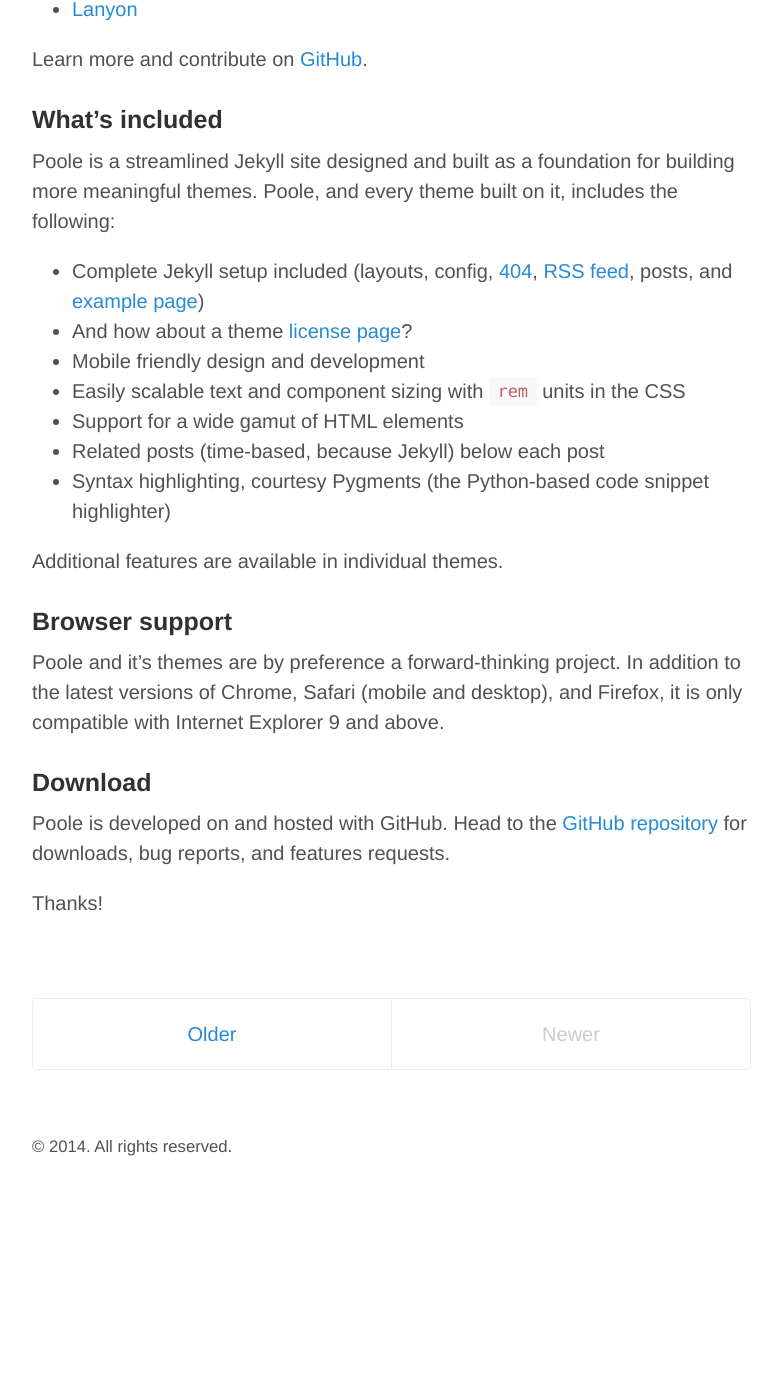
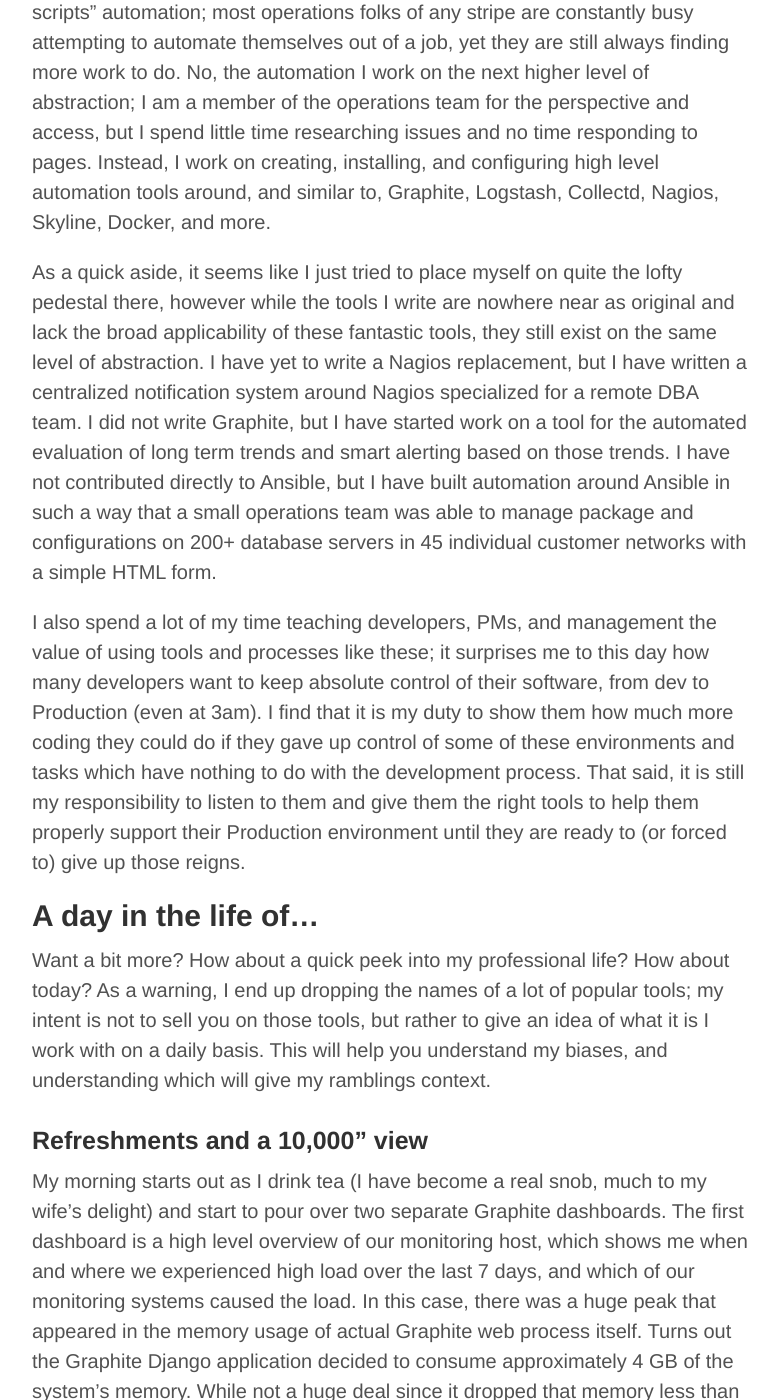
Before and after one commit to garrickp/garrickp.github.io, a Jekyll site: the page built from index.html, in a window 1280 px wide and 1400 px high, scrolled down 639 px. Shown: the whole window, without its empty margins (248-1030 px from the left). Built offline with Jekyll 4.4.1, drawn with Linux system fonts in a browser that asks for light colours; the list of posts is cut into pages by our own code; before the commit the page ends 1799 px from its top, so only the background shows below that; some of the changed text lies outside the part shown.

Commit message:
First post & completion of cleanup of default files

```diff
--- a/_layouts/default.html
+++ b/_layouts/default.html
@@ -19,8 +19,12 @@
 
       <footer class="footer">
         <small>
-          &copy; <time datetime="{{ site.time | date_to_xmlschema }}">{{ site.time | date: '%Y' }}</time>. All rights reserved.
+          &copy; <time datetime="{{ site.time | date_to_xmlschema }}">{{ site.time | date: '%Y' }}</time> All rights reserved
         </small>
+		-
+		<small>
+		  <a href="/about">About</a>
+	    </small>
       </footer>
     </div>
 
--- a/_posts/2014-01-02-introducing-poole.md
+++ /dev/null
@@ -1,41 +0,0 @@
----
-layout: post
-title: Introducing Poole
----
-
-*The Strange Case of Dr. Jekyll and Mr. Hyde* tells the story of a lawyer investigating the connection of two persons, Dr. Henry Jekyll and Mr. Edward Hyde. Chief among the novel's supporting cast is a man by the name of Mr. Poole, Dr. Jekyll's loyal butler.
-
------
-
-Poole is the butler for [Jekyll](http://jekyllrb.com), the static site generator. It's designed and developed by [@mdo](https://twitter.com/mdo) to provide a clear and concise foundational setup for any Jekyll site. It does so by furnishing a full vanilla Jekyll install with example templates, pages, posts, and styles.
-
-There are currently two themes built on Poole:
-
-* [Hyde](http://hyde.getpoole.com)
-* [Lanyon](http://lanyon.getpoole.com)
-
-Learn more and contribute on [GitHub](https://github.com/poole).
-
-### What's included
-
-Poole is a streamlined Jekyll site designed and built as a foundation for building more meaningful themes. Poole, and every theme built on it, includes the following:
-
-* Complete Jekyll setup included (layouts, config, [404](/404.html), [RSS feed](/atom.xml), posts, and [example page](/about))
-* And how about a theme [license page](/poole_license)?
-* Mobile friendly design and development
-* Easily scalable text and component sizing with `rem` units in the CSS
-* Support for a wide gamut of HTML elements
-* Related posts (time-based, because Jekyll) below each post
-* Syntax highlighting, courtesy Pygments (the Python-based code snippet highlighter)
-
-Additional features are available in individual themes.
-
-### Browser support
-
-Poole and it's themes are by preference a forward-thinking project. In addition to the latest versions of Chrome, Safari (mobile and desktop), and Firefox, it is only compatible with Internet Explorer 9 and above.
-
-### Download
-
-Poole is developed on and hosted with GitHub. Head to the <a href="https://github.com/poole/poole">GitHub repository</a> for downloads, bug reports, and features requests.
-
-Thanks!
--- /dev/null
+++ b/_posts/2014-12-27-welcome.md
@@ -0,0 +1,52 @@
+---
+layout: post
+title: A Welcome, and a Day in the Life
+---
+
+<div class="message">
+  My name is Garrick, and I am here to write about my experiences while writing code as a DevOps developer.
+</div>
+
+## When you say DevOps, what exactly do you mean?
+
+To say that the definition (and very existence) of the DevOps role is hotly contested (not to mention its presence as one of the latest buzzwords in our industry) is like saying that lisp is a niche language. Unkind, but no less true for the unkindness. Let us start with the definition as it applies to the career and niche I have made for myself.
+
+In two words, DevOps is meta automation. Not just "write Chef/Puppet/Ansible scripts" automation; most operations folks of any stripe are constantly busy attempting to automate themselves out of a job, yet they are still always finding more work to do. No, the automation I work on the next higher level of abstraction; I am a member of the operations team for the perspective and access, but I spend little time researching issues and no time responding to pages. Instead, I work on creating, installing, and configuring high level automation tools around, and similar to, Graphite, Logstash, Collectd, Nagios, Skyline, Docker, and more.
+
+As a quick aside, it seems like I just tried to place myself on quite the lofty pedestal there, however while the tools I write are nowhere near as original and lack the broad applicability of these fantastic tools, they still exist on the same level of abstraction. I have yet to write a Nagios replacement, but I have written a centralized notification system around Nagios specialized for a remote DBA team. I did not write Graphite, but I have started work on a tool for the automated evaluation of long term trends and smart alerting based on those trends. I have not contributed directly to Ansible, but I have built automation around Ansible in such a way that a small operations team was able to manage package and configurations on 200+ database servers in 45 individual customer networks with a simple HTML form.
+
+I also spend a lot of my time teaching developers, PMs, and management the value of using tools and processes like these; it surprises me to this day how many developers want to keep absolute control of their software, from dev to Production (even at 3am). I find that it is my duty to show them how much more coding they could do if they gave up control of some of these environments and tasks which have nothing to do with the development process. That said, it is still my responsibility to listen to them and give them the right tools to help them properly support their Production environment until they are ready to (or forced to) give up those reigns.
+
+## A day in the life of...
+
+Want a bit more? How about a quick peek into my professional life? How about today? As a warning, I end up dropping the names of a lot of popular tools; my intent is not to sell you on those tools, but rather to give an idea of what it is I work with on a daily basis. This will help you understand my biases, and understanding which will give my ramblings context.
+
+### Refreshments and a 10,000" view
+
+My morning starts out as I drink tea (I have become a real snob, much to my wife's delight) and start to pour over two separate Graphite dashboards. The first dashboard is a high level overview of our monitoring host, which shows me when and where we experienced high load over the last 7 days, and which of our monitoring systems caused the load. In this case, there was a huge peak that appeared in the memory usage of actual Graphite web process itself. Turns out the Graphite Django application decided to consume approximately 4 GB of the system's memory. While not a huge deal since it dropped that memory less than 5 minutes later, it did cause the kernel to give up a large chunk of disk cache, which might have an impact on our MySQL or carbon-cache processes later. I dig into the cause using Kibana over the top of Elasticsearch, and identify the cause as a few 30 days graphs which touched a large number of whisper archives. A problem for another day (though as carbon-cache and graphite are constantly pummling our data partition with about 1.4k iops, that day is not so far off), so off to a research ticket with that one.
+
+Next is the API graphite dashboard, which monitors output of the production APIs. A few sharp (but momentary) dips in the response size and spikes in the response time catch my eye, even though the HTTP return codes all look normal. I note the times of the spikes and let my Operations colleague of the times these occurred at for research with the API owner. Thankfully, the processing time for our automated mail marking has dropped below one minute per run; Gmail must have forgiven us our initial run through the first 100k+ emails. We should be able to run that more than once every 10 minutes now, and get more timely notifications of messages not appearing in our customer's inboxes. Another ticket is opened to revisit the problem and ensure that our processing times have truly plateaued, and to reduce the processing interval. Maybe 2 minutes? Maybe, though we might have to institute process-level locks so if we are given punitive latency again due to a bug or human error we do not start encountering nasty race conditions.
+
+### Tickets & Research
+
+Next I dig through our ticketing system for the next tasks on our development schedule. The top two tasks involve investigating Riemann and Skyline to do trend alerting, but after the headache and swearing match I had at Riemann the previous couple of days, that particular task is going to be put on hold. So, on to Skyline it is.
+
+Pulling up the github repo shows me that it is mostly written in Python, so I dig through the code to see how it decides to solve the problem. The answer is with two specialized libraries written in C for accelerating mathematical operations, and a custom storage engine built atop Redis which is being fed from a carbon relay. My first question comes to mind - why so many unique dependencies? The answer to that is simple and twofold: Python is slow, and the whisper storage engine that backs Graphite is - while simple to understand and elegant - stupidly inefficient.
+
+The thought of adding yet another five or six Python dependencies to our environment is aggravating (particularly since they require build tools if you pull them using pip or easy_install), but not terrible. Installing Redis would be a waste, since we are already using Memcache to handle Graphite and web environment caching; re-writing that code would require no small amount of time (and potentially patching Graphite since it requires the use of an out-of-date version of Django). Having to edit the Skyline code to change thresholds and add new statistical models also irks at me, particularly since we would be iterating over these values quickly, and using a configuration file would be a lot more sane than writing patches (or maintaining our own Skyline fork).
+
+A bad idea springs to mind: re-invent the wheel, in Go. The algorithms that Skyline is using are not that conceptually difficult to reproduce (not to mention that the anomaly detection in time series data receives quite a bit of theoretical attention; a fair bit of the resulting research is freely available across the web), and I could re-use the existing (albeit inefficient) storage engine and get a free efficiency boost when we migrate to a stronger storage engine, so long as I can get the raw values from the front end like I can now.
+
+### Following through with a bad idea
+
+And now I'm committed, even if only to a prototype.
+
+Between handling questions about the production environment and giving suggestions on how to configure some new office-based monitoring hardware, I am able to knock out a quick proof of concept in Python. So far, so good; Python's libraries are allowing me to iterate quickly, though I immediately hit the problem with performing calculations over thousands of data points. I follow that with a better (and significantly faster) proof of concept in Go. I have won some basic threshold monitoring fed by the standard Graphite front end (obtained with the same URL that generates a image, with the incantation `&format=json` appended), with the framework to implement anomaly detection algorithms in about a day; I would call that a win. I spend a few minutes wondering if I can convince my boss, and his bosses, to let me post it under an OSS license. Much to my chagrin, it is pretty unlikely, though I will give it a shot anyways. The framework is in place and begging for a first pass at an actual forecast algorithm, but now the day is nearly over.
+
+Another glance over the Graphite dashboards shows nothing really new has occurred. The load and CPU utilization shows a higher normal during the day while people have our dashboards and uptime web pages, but the AWS instance is hardly breaking a sweat. Icinga2 has only sent two alerts, and both were actionable, so nothing needed to change there. I shut down my Vagrant development instances, close the lid of my computer, and go home.
+
+## What I will be writing about
+
+Mostly technologies I work with (including the issues I encounter while working with them and the workarounds I have Googled), as well as my thoughts on new technologies. Occasionally I plan to dive into slightly more existential discussions about the software development industry in general, and DevOps in general (as it exists for me).
+
+I look forward to having you along for the ride!
```
Also changed, not shown: _posts/2013-12-31-whats-jekyll.md (deleted, +0 -10 lines), _posts/2014-01-01-example-content.md (deleted, +0 -138 lines).
